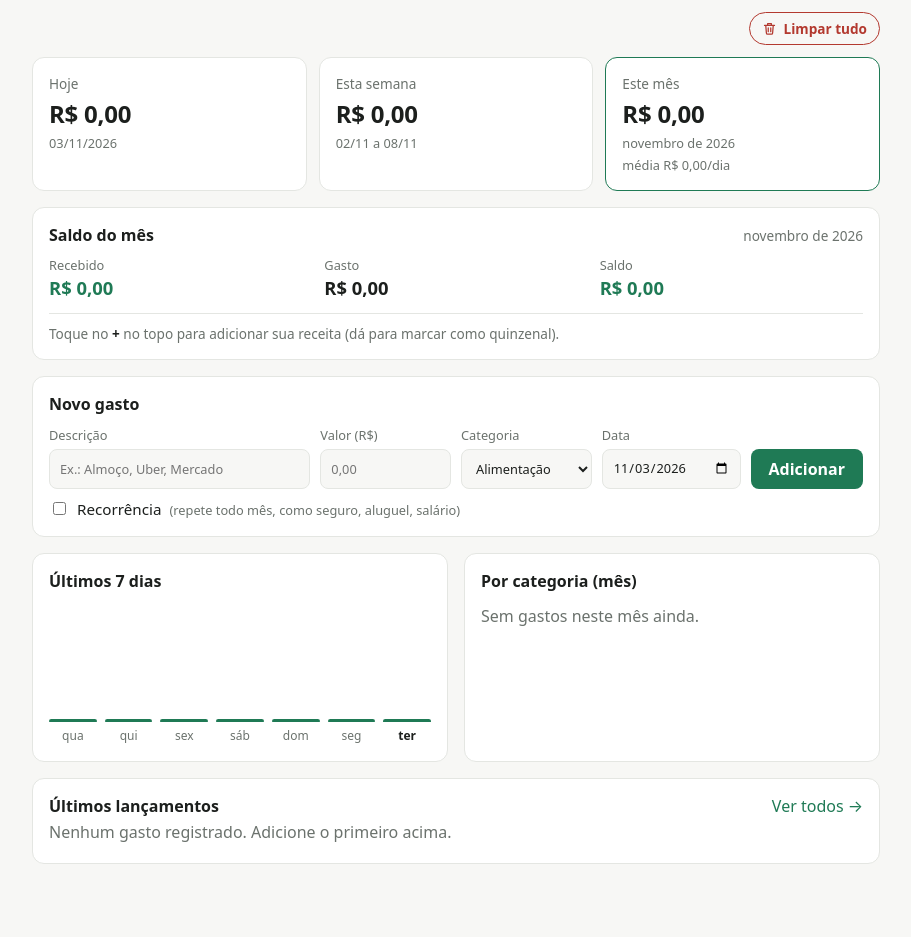
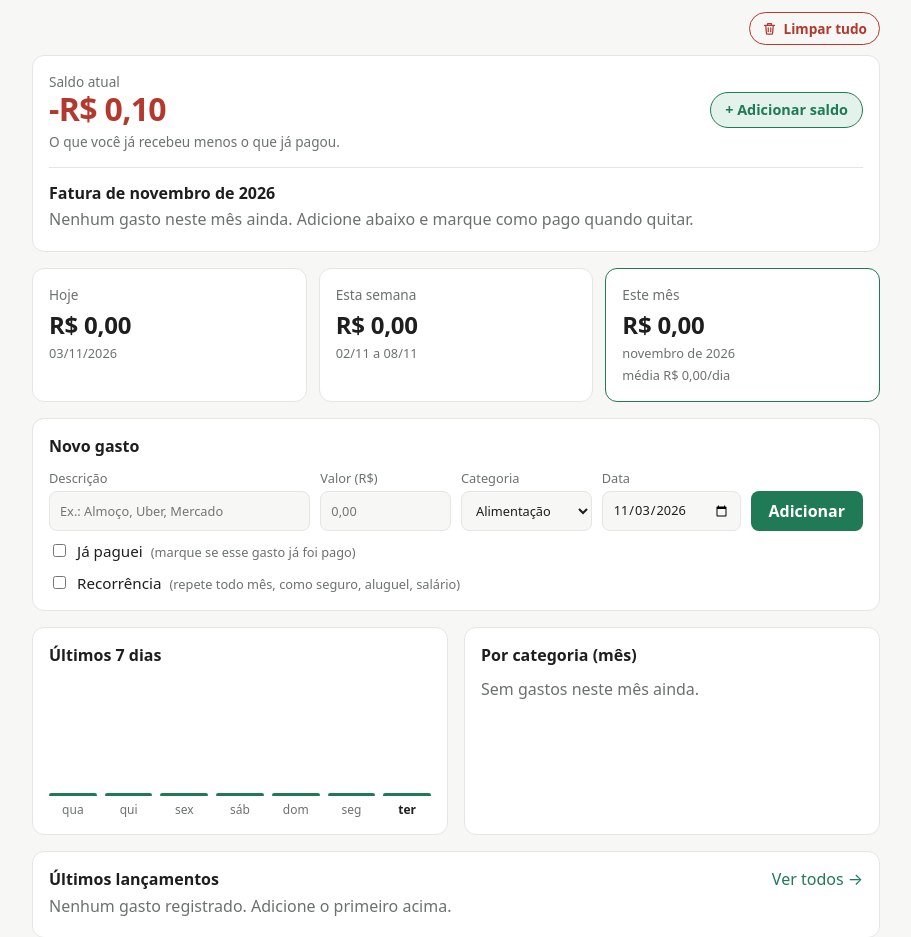
Before and after one commit to rafaelaragaov/rafinance, a Flask app: page / in a window 1280 px wide. Shown: the part 64-1001 px from the top of the page, without its empty margins (184-1095 px from the left). Before the commit the page ends 928 px from the top, so only its background shows below. Run offline with Flask 3, Linux system fonts and the light colour scheme; tables that the repository leaves empty hold one stand-in row (values such as "Sample post").

Commit message:
Adiciona saldo atual, fatura do mês e checkbox de pago/não pago
- Módulo de saldo no Resumo: saldo atual (recebido − pago), fatura (total, já pago, falta pagar) e selo Quitada
- Checkbox de pago em Lançamentos e na lista de pendentes, com envio automático
- "Já paguei" ao criar gasto (em recorrência vale só para o mês da data)
- Migração: gastos de meses anteriores viram pagos
- Remove o bloco "A vencer" e o "Saldo do mês" antigos; 72 testes

Co-Authored-By: Claude Sonnet 5.5 <noreply@anthropic.com>
Claude-Session: https://claude.ai/code/session_019oWqTFRX8y2bwh8LSip9Nd

```diff
--- a/app.py
+++ b/app.py
@@ -52,6 +52,7 @@ CREATE TABLE IF NOT EXISTS gastos (
     categoria      TEXT    NOT NULL,
     data           TEXT    NOT NULL,
     recorrencia_id TEXT,
+    pago           INTEGER NOT NULL DEFAULT 0,
     criado_em      TEXT    NOT NULL DEFAULT CURRENT_TIMESTAMP
 );
 CREATE INDEX IF NOT EXISTS idx_gastos_data ON gastos (data);
@@ -98,6 +99,14 @@ def init_db():
     colunas = [linha[1] for linha in db.execute("PRAGMA table_info(gastos)")]
     if "recorrencia_id" not in colunas:
         db.execute("ALTER TABLE gastos ADD COLUMN recorrencia_id TEXT")
+    if "pago" not in colunas:
+        db.execute("ALTER TABLE gastos ADD COLUMN pago INTEGER NOT NULL DEFAULT 0")
+        # Bancos de antes do "pago": meses passados são histórico (já pagos); o mês atual
+        # e os futuros começam como "não pago" para você marcar o que já quitou.
+        db.execute(
+            "UPDATE gastos SET pago = 1 WHERE data < ?",
+            (date.today().replace(day=1).isoformat(),),
+        )
     db.execute(
         "CREATE INDEX IF NOT EXISTS idx_gastos_recorrencia ON gastos (recorrencia_id)"
     )
@@ -295,7 +304,7 @@ def resumo():
     inicio_mes = hoje.replace(day=1)
     fim_mes = ultimo_dia_do_mes(hoje)
 
-    # Totais = o que já foi gasto (até hoje). O que ainda vai vencer aparece em "A vencer".
+    # Cartões Hoje/Semana/Mês = gastos registrados até hoje (pagos ou não).
     total_hoje = total_periodo(db, hoje, hoje)
     total_semana = total_periodo(db, inicio_semana, hoje)
     total_mes = total_periodo(db, inicio_mes, hoje)
@@ -339,18 +348,29 @@ def resumo():
         (hoje.isoformat(),),
     ).fetchall()
 
-    a_vencer = db.execute(
-        "SELECT * FROM gastos WHERE data > ? AND data <= ? ORDER BY data, id",
-        (hoje.isoformat(), fim_mes.isoformat()),
+    # Fatura do mês: todos os gastos do mês, pagos ou não.
+    fatura = db.execute(
+        "SELECT * FROM gastos WHERE data BETWEEN ? AND ? ORDER BY data, id",
+        (inicio_mes.isoformat(), fim_mes.isoformat()),
     ).fetchall()
-    total_a_vencer = sum(g_["valor_centavos"] for g_ in a_vencer)
+    pendentes = [g_ for g_ in fatura if not g_["pago"]]
+    pagos = [g_ for g_ in fatura if g_["pago"]]
+    fatura_total = sum(g_["valor_centavos"] for g_ in fatura)
+    fatura_paga = sum(g_["valor_centavos"] for g_ in pagos)
+    falta_pagar = fatura_total - fatura_paga
 
-    # Saldo: "atual" = o que já aconteceu até hoje; "previsto" = mês inteiro.
-    receita_recebida = total_periodo(db, inicio_mes, hoje, "receitas")
-    receita_prevista = total_periodo(db, inicio_mes, fim_mes, "receitas")
-    a_receber = receita_prevista - receita_recebida
-    saldo_atual = receita_recebida - total_mes
-    saldo_previsto = receita_prevista - (total_mes + total_a_vencer)
+    # Saldo atual = receitas já recebidas (data até hoje) - gastos já pagos, de todos os meses.
+    recebido = db.execute(
+        "SELECT COALESCE(SUM(valor_centavos), 0) FROM receitas WHERE data <= ?",
+        (hoje.isoformat(),),
+    ).fetchone()[0]
+    ja_pago = db.execute(
+        "SELECT COALESCE(SUM(valor_centavos), 0) FROM gastos WHERE pago = 1"
+    ).fetchone()[0]
+    saldo_atual = recebido - ja_pago
+    sobra_apos_pagar = saldo_atual - falta_pagar
+    a_receber_mes = total_periodo(db, hoje + timedelta(days=1), fim_mes, "receitas") if hoje < fim_mes else 0
+
     qtd_gastos = db.execute("SELECT COUNT(*) FROM gastos").fetchone()[0]
     qtd_receitas = db.execute("SELECT COUNT(*) FROM receitas").fetchone()[0]
 
@@ -367,13 +387,16 @@ def resumo():
         grafico=grafico,
         categorias=categorias,
         recentes=recentes,
-        a_vencer=a_vencer,
-        total_a_vencer=total_a_vencer,
-        receita_recebida=receita_recebida,
-        a_receber=a_receber,
-        tem_receitas=receita_prevista > 0,
         saldo_atual=saldo_atual,
-        saldo_previsto=saldo_previsto,
+        sobra_apos_pagar=sobra_apos_pagar,
+        a_receber_mes=a_receber_mes,
+        fatura_total=fatura_total,
+        fatura_paga=fatura_paga,
+        falta_pagar=falta_pagar,
+        fatura_pct=round(fatura_paga / fatura_total * 100) if fatura_total else 0,
+        pendentes=pendentes,
+        pagos=pagos,
+        qtd_fatura=len(fatura),
         qtd_gastos=qtd_gastos,
         qtd_receitas=qtd_receitas,
         categorias_form=CATEGORIAS,
@@ -389,6 +412,8 @@ def adicionar():
         return redirect(destino)
 
     descricao, valor, categoria, data_iso = dados
+    data = date.fromisoformat(data_iso)
+    ja_paguei = bool(request.form.get("pago"))   # checkbox "Já paguei"
     db = get_db()
 
     if request.form.get("recorrencia"):
@@ -396,21 +421,22 @@ def adicionar():
         if not meses:
             flash("Recorrência: marque pelo menos um mês.", "erro")
             return redirect(destino)
-        dia = date.fromisoformat(data_iso).day
         grupo = uuid.uuid4().hex
         for ano, mes in meses:
+            # "Já paguei" vale para o mês da data escolhida; os outros meses nascem não pagos.
+            pago = int(ja_paguei and (ano, mes) == (data.year, data.month))
             db.execute(
-                "INSERT INTO gastos (descricao, valor_centavos, categoria, data, recorrencia_id) "
-                "VALUES (?, ?, ?, ?, ?)",
-                (descricao, valor, categoria, vencimento(ano, mes, dia).isoformat(), grupo),
+                "INSERT INTO gastos (descricao, valor_centavos, categoria, data, recorrencia_id, pago) "
+                "VALUES (?, ?, ?, ?, ?, ?)",
+                (descricao, valor, categoria, vencimento(ano, mes, data.day).isoformat(), grupo, pago),
             )
         db.commit()
         flash(f"Gasto recorrente registrado em {len(meses)} mês(es).", "ok")
     else:
         db.execute(
-            "INSERT INTO gastos (descricao, valor_centavos, categoria, data) "
-            "VALUES (?, ?, ?, ?)",
-            (descricao, valor, categoria, data_iso),
+            "INSERT INTO gastos (descricao, valor_centavos, categoria, data, pago) "
+            "VALUES (?, ?, ?, ?, ?)",
+            (descricao, valor, categoria, data_iso, int(ja_paguei)),
         )
         db.commit()
         flash("Gasto registrado.", "ok")
@@ -433,9 +459,7 @@ def lancamentos():
         (inicio.isoformat(), fim.isoformat()),
     ).fetchall())
     total = sum(g_["valor_centavos"] for g_ in gastos)
-    a_vencer_total = sum(
-        g_["valor_centavos"] for g_ in gastos if g_["data"] > hoje.isoformat()
-    )
+    pago_total = sum(g_["valor_centavos"] for g_ in gastos if g_["pago"])
 
     receitas = anexar_seguintes(db, "receitas", db.execute(
         "SELECT * FROM receitas WHERE data BETWEEN ? AND ? ORDER BY data DESC, id DESC",
@@ -459,8 +483,24 @@ def lancamentos():
         categorias_form=CATEGORIAS,
         hoje=hoje,
         hoje_iso=hoje.isoformat(),
-        a_vencer_total=a_vencer_total,
+        pago_total=pago_total,
+        falta_total=total - pago_total,
     )
+
+
+@app.route("/gastos/<int:gasto_id>/pago", methods=["POST"])
+def marcar_pago(gasto_id):
+    """Marca/desmarca um gasto como pago (o checkbox da lista)."""
+    # O formulário manda um "0" fixo e, se o checkbox estiver marcado, também um "1".
+    pago = int("1" in request.form.getlist("pago"))
+    db = get_db()
+    atualizados = db.execute(
+        "UPDATE gastos SET pago = ? WHERE id = ?", (pago, gasto_id)
+    ).rowcount
+    if not atualizados:
+        abort(404)
+    db.commit()
+    return redirect(destino_seguro(request.form.get("next"), url_for("resumo")))
 
 
 @app.route("/gastos/<int:gasto_id>/editar", methods=["GET", "POST"])
--- a/static/app.js
+++ b/static/app.js
@@ -64,6 +64,11 @@ if (dialogo && typeof dialogo.showModal === "function") {
   // clique no fundo escuro fecha (o preenchimento fica no .dialogo-corpo)
   dialogo.addEventListener("click", (e) => { if (e.target === dialogo) dialogo.close(); });
 }
+
+/* ------------------------------------------ checkbox "pago": envia ao clicar */
+document.querySelectorAll("form[data-auto-envio]").forEach((form) => {
+  form.addEventListener("change", () => form.requestSubmit());
+});
 
 /* ------------------------------------- excluir: "só este" ou "este e os seguintes" */
 const dialogoExcluir = document.getElementById("dialogo-excluir");
--- a/static/style.css
+++ b/static/style.css
@@ -250,7 +250,6 @@ input:focus, select:focus { outline: 2px solid var(--acento); outline-offset: -1
 }
 .botao:hover { filter: brightness(1.08); }
 .form-gasto .botao { grid-column: 5; grid-row: 1; }
-.form-gasto .recorrencia { grid-row: 2; }
 
 /* Recorrência e quinzena */
 .check { display: flex; align-items: baseline; gap: 8px; font-size: .95rem; color: var(--texto); cursor: pointer; }
@@ -278,6 +277,50 @@ input:focus, select:focus { outline: 2px solid var(--acento); outline-offset: -1
 .chip input:focus-visible + span { outline: 2px solid var(--acento); outline-offset: 2px; }
 
 .nota { margin: 0; color: var(--suave); font-size: .85rem; }
+
+/* Módulo de saldo + fatura (topo do Resumo) */
+.modulo-saldo { margin-top: 10px; }
+.saldo-topo { display: flex; align-items: flex-end; justify-content: space-between; gap: 12px; flex-wrap: wrap; }
+.saldo-topo .rotulo { display: block; color: var(--suave); font-size: .85rem; }
+.saldo-valor { font-size: 2rem; letter-spacing: -.02em; font-variant-numeric: tabular-nums; line-height: 1.15; }
+.modulo-saldo > .nota { margin: 4px 0 0; }
+.botao-suave {
+  height: 36px;
+  padding: 0 14px;
+  border: 1px solid var(--acento);
+  border-radius: 999px;
+  background: var(--acento-claro);
+  color: var(--acento);
+  font-weight: 600;
+  font-size: .9rem;
+  cursor: pointer;
+}
+.botao-suave:hover { filter: brightness(.96); }
+.botao-suave:focus-visible { outline: 2px solid var(--acento); outline-offset: 2px; }
+.fatura { margin-top: 16px; padding-top: 14px; border-top: 1px solid var(--borda); }
+.fatura .trilho { margin: 10px 0 2px; height: 8px; }
+.fatura .saldo-linhas { margin-top: 10px; }
+.fatura .previsto { border-top: 0; padding-top: 0; margin-top: 10px; }
+.fatura .lista { margin-top: 6px; }
+.selo.quitada { background: light-dark(#dff3e7, #1d3a2b); color: var(--positivo); }
+
+/* Checkbox "pago" nas listas */
+.esq { display: flex; align-items: center; gap: 12px; min-width: 0; }
+.form-pago { margin: 0; display: flex; }
+input.caixa {
+  width: 22px;
+  height: 22px;
+  padding: 0;
+  flex: none;
+  accent-color: var(--acento);
+  cursor: pointer;
+}
+.lista li.pago .esq > div:last-child,
+.lista li.pago .valor { opacity: .55; }
+details.pagos { margin-top: 10px; }
+details.pagos summary { cursor: pointer; color: var(--suave); font-size: .85rem; padding: 4px 0; }
+details.pagos summary:hover { color: var(--acento); }
+.lista li:target { background: var(--acento-claro); border-radius: 8px; }
 
 /* Botão "Limpar tudo" (topo do Resumo) */
 .barra-pagina { display: flex; justify-content: flex-end; margin-top: 4px; }
@@ -391,7 +434,6 @@ input:focus, select:focus { outline: 2px solid var(--acento); outline-offset: -1
   .form-gasto { grid-template-columns: 1fr 1fr; }
   .form-gasto .grande { grid-column: 1 / -1; }
   .form-gasto .botao { grid-column: 1 / -1; grid-row: auto; order: 99; }
-  .form-gasto .recorrencia { grid-row: auto; }
 }
 @media (max-width: 560px) {
   nav { order: 3; width: 100%; }
--- a/templates/_form_gasto.html
+++ b/templates/_form_gasto.html
@@ -1,4 +1,5 @@
-{# Formulário de gasto. Variáveis: acao, gasto (opcional), next_url (opcional), rotulo_botao, com_recorrencia (opcional) #}
+{# Formulário de gasto. Variáveis: acao, gasto (opcional), next_url (opcional), rotulo_botao,
+   com_recorrencia (opcional), com_pago (opcional: checkbox "Já paguei", só ao criar) #}
 <form method="post" action="{{ acao }}" class="form-gasto">
   {% if next_url %}<input type="hidden" name="next" value="{{ next_url }}">{% endif %}
 
@@ -30,6 +31,13 @@
            value="{{ gasto.data if gasto else hoje_g.isoformat() }}">
   </label>
 
+  {% if com_pago %}
+    <label class="check cheio">
+      <input type="checkbox" name="pago" value="1">
+      Já paguei <small>(marque se esse gasto já foi pago)</small>
+    </label>
+  {% endif %}
+
   {% if com_recorrencia %}
     {% include "_recorrencia.html" %}
   {% elif ja_recorrente %}
--- /dev/null
+++ b/templates/_pago.html
@@ -0,0 +1,10 @@
+{# Checkbox "pago" de um gasto. Cada clique envia o formulário (app.js) e volta para `next_url`. #}
+{% macro caixa_pago(g, next_url) %}
+<form method="post" action="{{ url_for('marcar_pago', gasto_id=g.id) }}" class="form-pago" data-auto-envio>
+  <input type="hidden" name="next" value="{{ next_url }}">
+  <input type="hidden" name="pago" value="0">
+  <input type="checkbox" class="caixa" name="pago" value="1" {{ 'checked' if g.pago }}
+         aria-label="{{ 'Desmarcar' if g.pago else 'Marcar' }} “{{ g.descricao }}” como pago">
+  <noscript><button type="submit" class="acao">salvar</button></noscript>
+</form>
+{% endmacro %}
--- a/templates/base.html
+++ b/templates/base.html
@@ -23,7 +23,7 @@
 
     <div class="ferramentas">
       <button type="button" class="icone mais" data-abrir-receita
-              aria-label="Adicionar receita" title="Adicionar receita">
+              aria-label="Adicionar saldo" title="Adicionar saldo">
         <svg viewBox="0 0 24 24" fill="none" stroke="currentColor" stroke-width="2" stroke-linecap="round" aria-hidden="true"><path d="M12 5v14M5 12h14"/></svg>
       </button>
 
@@ -69,8 +69,8 @@
     <div class="dialogo-corpo">
       <div class="dialogo-topo">
         <div>
-          <h2 id="titulo-receita">Nova receita</h2>
-          <p>Para quem recebe por quinzena: marque "Quinzenal".</p>
+          <h2 id="titulo-receita">Adicionar saldo</h2>
+          <p>Salário, freelance ou o saldo que você já tem. Quem recebe por quinzena: marque "Quinzenal".</p>
         </div>
         <button type="button" class="icone" data-fechar aria-label="Fechar">
           <svg viewBox="0 0 24 24" fill="none" stroke="currentColor" stroke-width="2" stroke-linecap="round" aria-hidden="true"><path d="M6 6l12 12M18 6L6 18"/></svg>
@@ -79,7 +79,7 @@
       {% set acao = url_for('adicionar_receita') %}
       {% set receita = none %}
       {% set next_url = request.full_path.rstrip('?') %}
-      {% set rotulo_botao = 'Adicionar receita' %}
+      {% set rotulo_botao = 'Adicionar saldo' %}
       {% set com_extras = true %}
       {% set meses_edicao = none %}
       {% include "_form_receita.html" %}
--- a/templates/resumo.html
+++ b/templates/resumo.html
@@ -1,4 +1,5 @@
 {% extends "base.html" %}
+{% from "_pago.html" import caixa_pago %}
 {% block title %}Resumo{% endblock %}
 
 {% block content %}
@@ -12,6 +13,88 @@
     </button>
   </form>
 </div>
+
+<section class="bloco modulo-saldo" id="saldo">
+  <div class="saldo-topo">
+    <div>
+      <span class="rotulo">Saldo atual</span>
+      <strong class="saldo-valor {{ 'positivo' if saldo_atual >= 0 else 'negativo' }}">{{ saldo_atual|brl }}</strong>
+    </div>
+    <button type="button" class="botao-suave" data-abrir-receita>+ Adicionar saldo</button>
+  </div>
+  <p class="nota">O que você já recebeu menos o que já pagou.
+    {% if a_receber_mes %}Ainda a receber neste mês: <b>{{ a_receber_mes|brl }}</b>.{% endif %}</p>
+
+  <div class="fatura" id="fatura">
+    <div class="bloco-topo">
+      <h2>Fatura de {{ mes_label }}</h2>
+      {% if qtd_fatura and not falta_pagar %}
+        <span class="selo quitada">Quitada</span>
+      {% elif qtd_fatura %}
+        <span class="suave">{{ pendentes|length }} de {{ qtd_fatura }} a pagar</span>
+      {% endif %}
+    </div>
+
+    {% if qtd_fatura %}
+      <div class="trilho" role="img" aria-label="{{ fatura_pct }}% da fatura paga">
+        <div class="preenchido" style="width: {{ fatura_pct }}%"></div>
+      </div>
+      <div class="saldo-linhas">
+        <div><span>Total da fatura</span><strong class="num">{{ fatura_total|brl }}</strong></div>
+        <div><span>Já pago</span><strong class="positivo">{{ fatura_paga|brl }}</strong></div>
+        <div><span>Falta pagar</span><strong class="{{ 'negativo' if falta_pagar else 'positivo' }}">{{ falta_pagar|brl }}</strong></div>
+      </div>
+
+      {% if falta_pagar %}
+        <p class="previsto">
+          {% if sobra_apos_pagar >= 0 %}
+            Depois de pagar tudo, sobram <b class="positivo">{{ sobra_apos_pagar|brl }}</b>.
+          {% else %}
+            O saldo não cobre o que falta: faltam <b class="negativo">{{ (-sobra_apos_pagar)|brl }}</b> para pagar tudo.
+          {% endif %}
+        </p>
+        <ul class="lista">
+          {% for g in pendentes %}
+            <li id="g{{ g.id }}">
+              <div class="esq">
+                {{ caixa_pago(g, url_for('resumo', _anchor='fatura')) }}
+                <div>
+                  <strong>{{ g.descricao }}</strong>
+                  <small>{{ g.data|data_curta }} · {{ g.categoria }}{% if g.recorrencia_id %} · <span class="selo">recorrente</span>{% endif %}</small>
+                </div>
+              </div>
+              <span class="valor">{{ g.valor_centavos|brl }}</span>
+            </li>
+          {% endfor %}
+        </ul>
+      {% else %}
+        <p class="previsto">Tudo pago neste mês.</p>
+      {% endif %}
+
+      {% if pagos %}
+        <details class="pagos">
+          <summary>Já pagos ({{ pagos|length }})</summary>
+          <ul class="lista">
+            {% for g in pagos %}
+              <li class="pago" id="g{{ g.id }}">
+                <div class="esq">
+                  {{ caixa_pago(g, url_for('resumo', _anchor='fatura')) }}
+                  <div>
+                    <strong>{{ g.descricao }}</strong>
+                    <small>{{ g.data|data_curta }} · {{ g.categoria }}</small>
+                  </div>
+                </div>
+                <span class="valor">{{ g.valor_centavos|brl }}</span>
+              </li>
+            {% endfor %}
+          </ul>
+        </details>
+      {% endif %}
+    {% else %}
+      <p class="vazio">Nenhum gasto neste mês ainda. Adicione abaixo e marque como pago quando quitar.</p>
+    {% endif %}
+  </div>
+</section>
 
 <section class="cartoes">
   <div class="cartao">
@@ -33,32 +116,13 @@
 </section>
 
 <section class="bloco">
-  <div class="bloco-topo">
-    <h2>Saldo do mês</h2>
-    <span class="suave">{{ mes_label }}</span>
-  </div>
-  <div class="saldo-linhas">
-    <div><span>Recebido</span><strong class="positivo">{{ receita_recebida|brl }}</strong></div>
-    <div><span>Gasto</span><strong>{{ total_mes|brl }}</strong></div>
-    <div><span>Saldo</span><strong class="{{ 'positivo' if saldo_atual >= 0 else 'negativo' }}">{{ saldo_atual|brl }}</strong></div>
-  </div>
-  {% if tem_receitas %}
-    <p class="previsto">
-      Até o fim do mês: a receber <b>{{ a_receber|brl }}</b> · a pagar <b>{{ total_a_vencer|brl }}</b>
-      · saldo previsto <b class="{{ 'positivo' if saldo_previsto >= 0 else 'negativo' }}">{{ saldo_previsto|brl }}</b>
-    </p>
-  {% else %}
-    <p class="previsto">Toque no <b>+</b> no topo para adicionar sua receita (dá para marcar como quinzenal).</p>
-  {% endif %}
-</section>
-
-<section class="bloco">
   <h2>Novo gasto</h2>
   {% set acao = url_for('adicionar') %}
   {% set gasto = none %}
   {% set next_url = none %}
   {% set rotulo_botao = 'Adicionar' %}
   {% set com_recorrencia = true %}
+  {% set com_pago = true %}
   {% include "_form_gasto.html" %}
 </section>
 
@@ -94,26 +158,6 @@
   </section>
 </div>
 
-{% if a_vencer %}
-<section class="bloco">
-  <div class="bloco-topo">
-    <h2>A vencer neste mês</h2>
-    <strong class="valor">{{ total_a_vencer|brl }}</strong>
-  </div>
-  <ul class="lista">
-    {% for g in a_vencer %}
-      <li>
-        <div>
-          <strong>{{ g.descricao }}</strong>
-          <small>{{ g.data|data_curta }} · {{ g.categoria }}{% if g.recorrencia_id %} · <span class="selo">recorrente</span>{% endif %}</small>
-        </div>
-        <span class="valor">{{ g.valor_centavos|brl }}</span>
-      </li>
-    {% endfor %}
-  </ul>
-</section>
-{% endif %}
-
 <section class="bloco">
   <div class="bloco-topo">
     <h2>Últimos lançamentos</h2>
```
Also changed, not shown: templates/lancamentos.html (+14 -6 lines), tests/test_app.py (+188 -28 lines), README.md.
